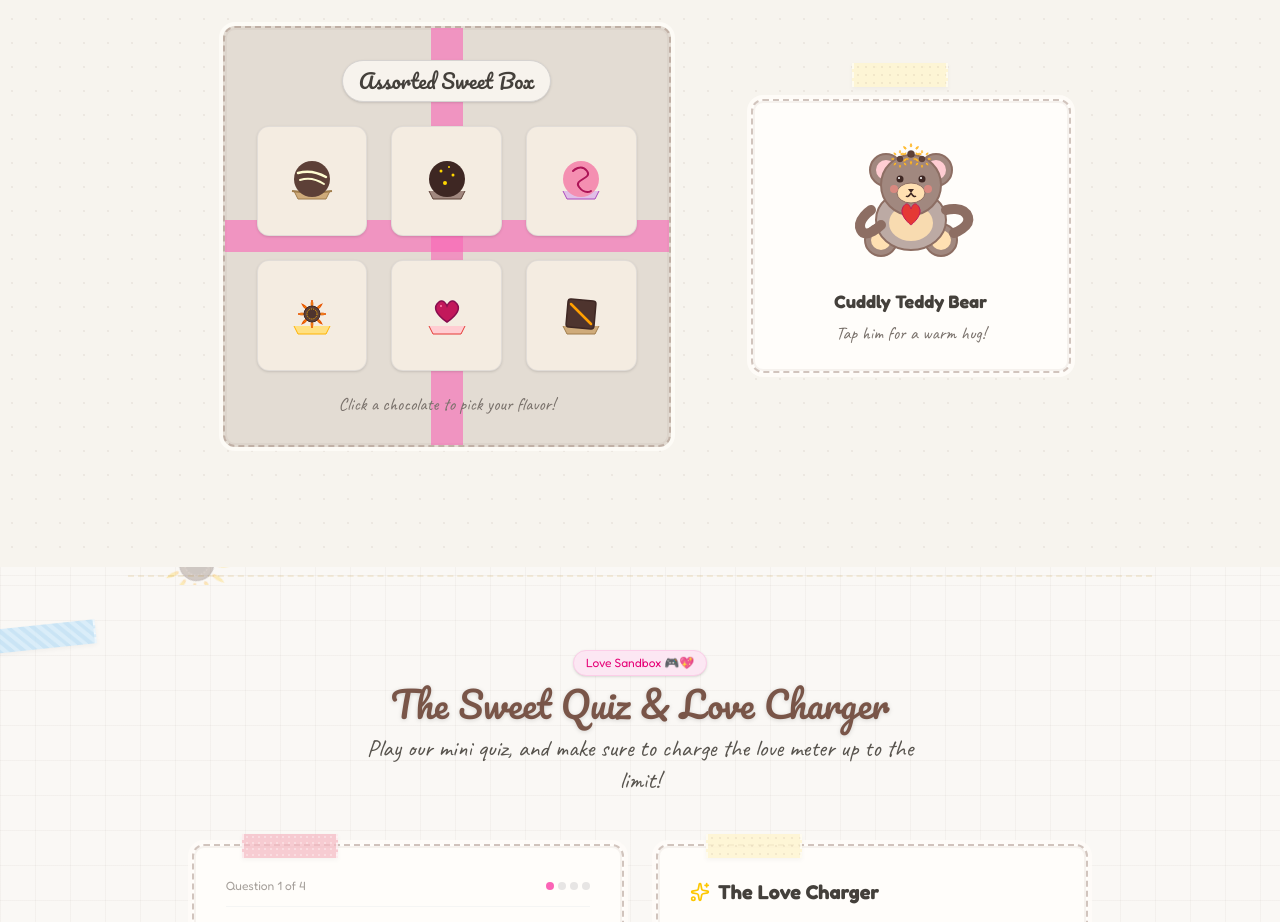
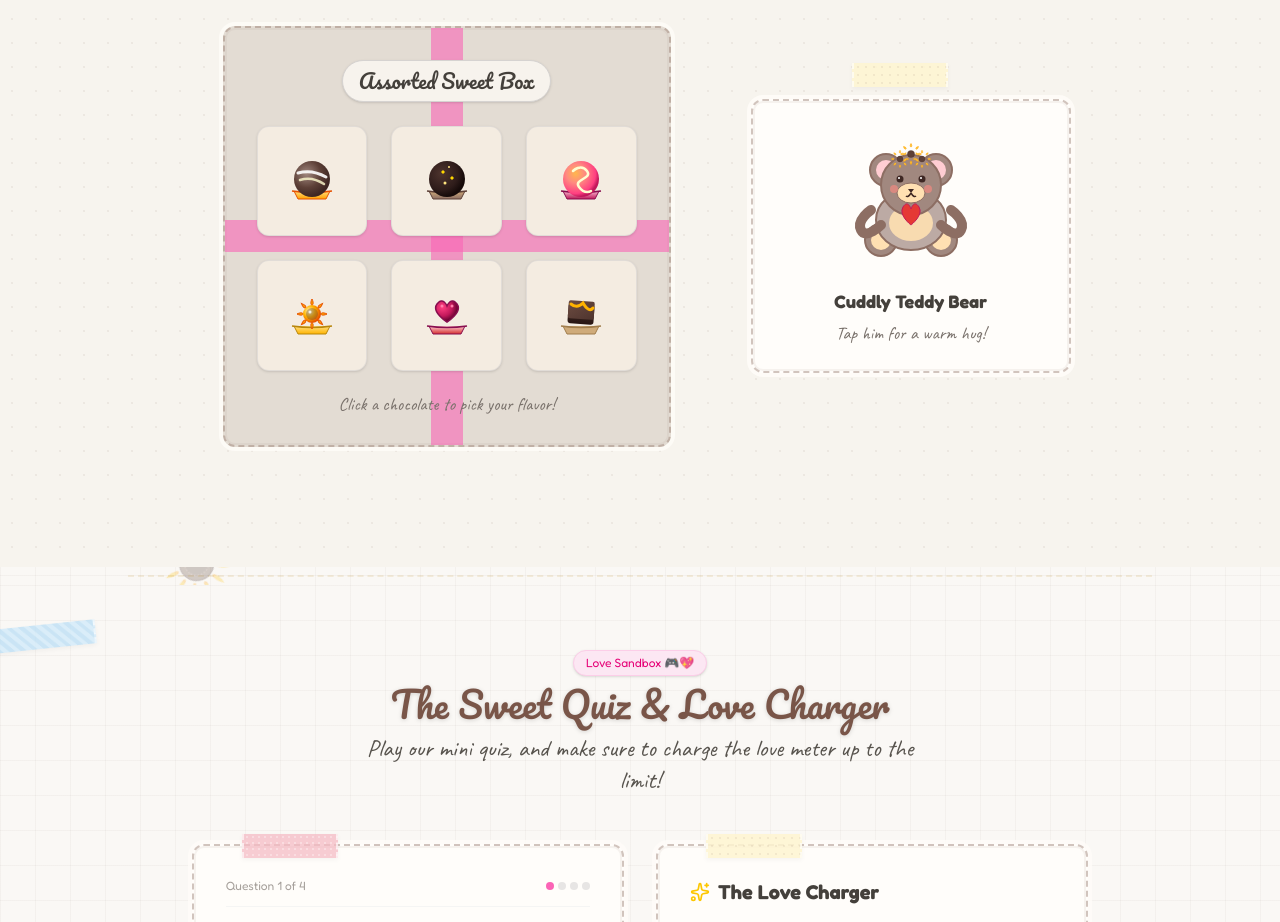
Before and after one commit to dummy-radx/bouquet, a React (Vite) app in the folder frontend/: page / in a window 1280 px wide. Shown: the part 4780-5702 px from the top of the page. Built offline with nearby package versions, Linux system fonts and the light colour scheme; a web font is replaced by a local one.

Commit message:
feat: enhance visual fidelity of ChocolateTeddyBox SVG components with gradients and refined 3D effects

```diff
--- a/frontend/src/components/ChocolateTeddyBox.jsx
+++ b/frontend/src/components/ChocolateTeddyBox.jsx
@@ -8,77 +8,155 @@ const ChocolateSVG = ({ type }) => {
     case 'milk':
       return (
         <svg width="60" height="60" viewBox="0 0 60 60" fill="none" xmlns="http://www.w3.org/2000/svg">
-          {/* Base paper cup */}
-          <path d="M12 40 L16 48 L44 48 L48 40" fill="#cfab7a" stroke="#a07d4c" strokeWidth="1" />
-          <path d="M10 40 Q30 43 50 40" stroke="#a07d4c" strokeWidth="2" fill="none" />
-          {/* Truffle ball */}
-          <circle cx="30" cy="28" r="18" fill="#5D4037" />
-          {/* White drizzle */}
-          <path d="M16 22 Q30 18 44 26" stroke="#FFFDD0" strokeWidth="2.5" fill="none" strokeLinecap="round" />
-          <path d="M18 29 Q30 25 42 33" stroke="#FFFDD0" strokeWidth="2" fill="none" strokeLinecap="round" />
+          <defs>
+            <radialGradient id="milkChoc" cx="35%" cy="35%" r="65%">
+              <stop offset="0%" stopColor="#A1887F" />
+              <stop offset="60%" stopColor="#5D4037" />
+              <stop offset="100%" stopColor="#3E2723" />
+            </radialGradient>
+            <linearGradient id="cupGrad" x1="0%" y1="0%" x2="0%" y2="100%">
+              <stop offset="0%" stopColor="#FFE082" />
+              <stop offset="100%" stopColor="#FFA000" />
+            </linearGradient>
+          </defs>
+          {/* Pleated paper cup wrapper */}
+          <path d="M12 40 L16 48 L44 48 L48 40" fill="url(#cupGrad)" stroke="#E65100" strokeWidth="1" />
+          <path d="M10 40 Q30 43 50 40" stroke="#E65100" strokeWidth="1.5" fill="none" />
+          {/* Truffle ball with 3D gradient */}
+          <circle cx="30" cy="28" r="18" fill="url(#milkChoc)" />
+          {/* Creamy white drizzle with drop-shadow effect */}
+          <path d="M16 22 Q30 18 44 26" stroke="#FFFFFF" strokeWidth="3" fill="none" strokeLinecap="round" opacity="0.9" />
+          <path d="M18 29 Q30 25 42 33" stroke="#FFFDD0" strokeWidth="2.5" fill="none" strokeLinecap="round" opacity="0.8" />
         </svg>
       )
     case 'dark':
       return (
         <svg width="60" height="60" viewBox="0 0 60 60" fill="none" xmlns="http://www.w3.org/2000/svg">
+          <defs>
+            <radialGradient id="darkChoc" cx="35%" cy="35%" r="65%">
+              <stop offset="0%" stopColor="#4E342E" />
+              <stop offset="70%" stopColor="#2E1C1A" />
+              <stop offset="100%" stopColor="#150A09" />
+            </radialGradient>
+            <linearGradient id="cupGradDark" x1="0%" y1="0%" x2="0%" y2="100%">
+              <stop offset="0%" stopColor="#cfab7a" />
+              <stop offset="100%" stopColor="#8d6e63" />
+            </linearGradient>
+          </defs>
           {/* Cup */}
-          <path d="M12 40 L16 48 L44 48 L48 40" fill="#a1887f" stroke="#5d4037" strokeWidth="1" />
-          <circle cx="30" cy="28" r="18" fill="#3E2723" />
-          {/* Gold speckles */}
-          <circle cx="24" cy="20" r="1.5" fill="#FFD700" />
-          <circle cx="36" cy="24" r="1.5" fill="#FFD700" />
-          <circle cx="28" cy="32" r="2" fill="#FFD700" />
-          <circle cx="32" cy="16" r="1" fill="#FFD700" />
+          <path d="M12 40 L16 48 L44 48 L48 40" fill="url(#cupGradDark)" stroke="#5d4037" strokeWidth="1" />
+          <path d="M10 40 Q30 43 50 40" stroke="#5d4037" strokeWidth="1.5" fill="none" />
+          <circle cx="30" cy="28" r="18" fill="url(#darkChoc)" />
+          {/* Sparkles / Gold Leaf details */}
+          <path d="M26 19 L28 21 L26 23 L24 21 Z" fill="#FFD700" />
+          <path d="M35 25 L37 27 L35 29 L33 27 Z" fill="#FFD700" />
+          <circle cx="28" cy="32" r="1.5" fill="#FFE57F" />
+          <circle cx="32" cy="16" r="1" fill="#FFE57F" />
         </svg>
       )
     case 'strawberry':
       return (
         <svg width="60" height="60" viewBox="0 0 60 60" fill="none" xmlns="http://www.w3.org/2000/svg">
+          <defs>
+            <radialGradient id="strawberryChoc" cx="35%" cy="35%" r="65%">
+              <stop offset="0%" stopColor="#FFB74D" />
+              <stop offset="40%" stopColor="#FF8A80" />
+              <stop offset="85%" stopColor="#FF4081" />
+              <stop offset="100%" stopColor="#C2185B" />
+            </radialGradient>
+            <linearGradient id="cupGradPink" x1="0%" y1="0%" x2="0%" y2="100%">
+              <stop offset="0%" stopColor="#F8BBD0" />
+              <stop offset="100%" stopColor="#C2185B" />
+            </linearGradient>
+          </defs>
           {/* Cup */}
-          <path d="M12 40 L16 48 L44 48 L48 40" fill="#e1bee7" stroke="#ab47bc" strokeWidth="1" />
-          <circle cx="30" cy="28" r="18" fill="#F48FB1" />
-          {/* Swirl */}
-          <path d="M22 20 C22 20, 30 12, 36 20 C42 28, 22 28, 28 36 C34 44, 40 40, 40 40" stroke="#AD1457" strokeWidth="2" fill="none" strokeLinecap="round" />
+          <path d="M12 40 L16 48 L44 48 L48 40" fill="url(#cupGradPink)" stroke="#880E4F" strokeWidth="1" />
+          <path d="M10 40 Q30 43 50 40" stroke="#880E4F" strokeWidth="1.5" fill="none" />
+          <circle cx="30" cy="28" r="18" fill="url(#strawberryChoc)" />
+          {/* White Strawberry swirl */}
+          <path d="M22 20 C22 20, 30 12, 36 20 C42 28, 22 28, 28 36 C34 44, 40 40, 40 40" stroke="#FFFDD0" strokeWidth="2.5" fill="none" strokeLinecap="round" />
         </svg>
       )
     case 'caramel':
       return (
         <svg width="60" height="60" viewBox="0 0 60 60" fill="none" xmlns="http://www.w3.org/2000/svg">
+          <defs>
+            <radialGradient id="caramelChoc" cx="35%" cy="35%" r="65%">
+              <stop offset="0%" stopColor="#FFF9C4" />
+              <stop offset="50%" stopColor="#FFB300" />
+              <stop offset="100%" stopColor="#E65100" />
+            </radialGradient>
+            <linearGradient id="cupGradGold" x1="0%" y1="0%" x2="0%" y2="100%">
+              <stop offset="0%" stopColor="#ffe082" />
+              <stop offset="100%" stopColor="#ffb300" />
+            </linearGradient>
+          </defs>
           {/* Cup */}
-          <path d="M12 40 L16 48 L44 48 L48 40" fill="#ffe082" stroke="#ffb300" strokeWidth="1" />
-          {/* Chocolate Sunflower petals */}
+          <path d="M12 40 L16 48 L44 48 L48 40" fill="url(#cupGradGold)" stroke="#b8860b" strokeWidth="1" />
+          <path d="M10 40 Q30 43 50 40" stroke="#b8860b" strokeWidth="1.5" fill="none" />
+          {/* Sunflower outer swirl of golden caramel */}
           {Array.from({ length: 8 }).map((_, idx) => {
             const angle = (idx * 360) / 8
             return (
               <g key={idx} transform={`rotate(${angle} 30 28)`}>
-                <path d="M30 14 C27 22, 33 22, 30 14Z" fill="#FFA000" stroke="#E65100" strokeWidth="1" />
+                <path d="M30 13 C26 21, 34 21, 30 13Z" fill="#FFA000" stroke="#E65100" strokeWidth="1" />
               </g>
             )
           })}
-          {/* Chocolate center */}
-          <circle cx="30" cy="28" r="8" fill="#5D4037" stroke="#3E2723" strokeWidth="1" />
-          <circle cx="30" cy="28" r="5" fill="#4E342E" strokeDasharray="1,1" stroke="#FFB300" strokeWidth="1" />
+          {/* Shiny Caramel center dome */}
+          <circle cx="30" cy="28" r="9" fill="url(#caramelChoc)" />
+          <circle cx="30" cy="28" r="6" fill="#5D4037" opacity="0.35" />
+          <circle cx="28" cy="26" r="1.5" fill="#FFFFFF" opacity="0.8" />
         </svg>
       )
     case 'raspberry':
       return (
         <svg width="60" height="60" viewBox="0 0 60 60" fill="none" xmlns="http://www.w3.org/2000/svg">
+          <defs>
+            <radialGradient id="raspberryGrad" cx="30%" cy="30%" r="70%">
+              <stop offset="0%" stopColor="#FF4081" />
+              <stop offset="60%" stopColor="#C2185B" />
+              <stop offset="100%" stopColor="#5C002B" />
+            </radialGradient>
+            <linearGradient id="cupGradRed" x1="0%" y1="0%" x2="0%" y2="100%">
+              <stop offset="0%" stopColor="#ffcdd2" />
+              <stop offset="100%" stopColor="#d32f2f" />
+            </linearGradient>
+          </defs>
           {/* Cup */}
-          <path d="M12 40 L16 48 L44 48 L48 40" fill="#ffcdd2" stroke="#e53935" strokeWidth="1" />
+          <path d="M12 40 L16 48 L44 48 L48 40" fill="url(#cupGradRed)" stroke="#880E4F" strokeWidth="1" />
+          <path d="M10 40 Q30 43 50 40" stroke="#880E4F" strokeWidth="1.5" fill="none" />
           {/* Heart shaped chocolate */}
-          <path d="M30 36 C30 36, 14 26, 20 18 C26 10, 30 20, 30 20 C30 20, 34 10, 40 18 C46 26, 30 36, 30 36Z" fill="#C2185B" stroke="#880E4F" strokeWidth="1.5" />
-          <circle cx="24" cy="20" r="1" fill="#FF80AB" />
+          <path d="M30 36 C30 36, 14 26, 20 18 C26 10, 30 20, 30 20 C30 20, 34 10, 40 18 C46 26, 30 36, 30 36Z" fill="url(#raspberryGrad)" stroke="#880E4F" strokeWidth="1.5" />
+          <circle cx="25" cy="20" r="1.5" fill="#FF80AB" />
+          <circle cx="35" cy="20" r="1.5" fill="#FF80AB" />
         </svg>
       )
     case 'fudge':
       return (
         <svg width="60" height="60" viewBox="0 0 60 60" fill="none" xmlns="http://www.w3.org/2000/svg">
+          <defs>
+            <linearGradient id="fudgeGradTop" x1="0%" y1="0%" x2="100%" y2="100%">
+              <stop offset="0%" stopColor="#6D4C41" />
+              <stop offset="100%" stopColor="#4E342E" />
+            </linearGradient>
+            <linearGradient id="fudgeGradSide" x1="0%" y1="0%" x2="0%" y2="100%">
+              <stop offset="0%" stopColor="#4E342E" />
+              <stop offset="100%" stopColor="#271512" />
+            </linearGradient>
+          </defs>
           {/* Cup */}
           <path d="M12 40 L16 48 L44 48 L48 40" fill="#cfab7a" stroke="#a07d4c" strokeWidth="1" />
-          {/* Square fudge block */}
-          <rect x="16" y="14" width="28" height="28" rx="3" fill="#4E342E" stroke="#3E2723" strokeWidth="1.5" transform="rotate(5 30 28)" />
-          {/* Caramel lines */}
-          <path d="M20 18 L40 38" stroke="#FFA000" strokeWidth="2.5" strokeLinecap="round" />
+          <path d="M10 40 Q30 43 50 40" stroke="#a07d4c" strokeWidth="1.5" fill="none" />
+          {/* Isometric Square fudge block */}
+          <g transform="rotate(4 30 28)">
+            {/* Left/Bottom Side */}
+            <rect x="17" y="18" width="26" height="20" rx="3" fill="url(#fudgeGradSide)" />
+            {/* Top Side for 3D look */}
+            <rect x="17" y="15" width="26" height="18" rx="2" fill="url(#fudgeGradTop)" />
+          </g>
+          {/* Warm Caramel golden drizzle lines */}
+          <path d="M20 18 Q26 23 32 17 Q38 27 42 22" stroke="#FFB300" strokeWidth="3" fill="none" strokeLinecap="round" />
         </svg>
       )
     default:
@@ -86,15 +164,28 @@ const ChocolateSVG = ({ type }) => {
   }
 }
 
-// Cute Teddy Bear SVG with waving arm animation
+// Cute Teddy Bear SVG with happy wiggles and bounce
 const TeddyBearSVG = ({ isWaving }) => {
   return (
     <svg width="150" height="150" viewBox="0 0 150 150" fill="none" xmlns="http://www.w3.org/2000/svg">
-      {/* Back ears */}
+      {/* Back ears (wiggle when happy) */}
+      <motion.g
+        animate={isWaving ? { rotate: [0, -12, 12, -8, 0] } : { rotate: 0 }}
+        transition={{ duration: 1.2, ease: "easeInOut" }}
+        style={{ transformOrigin: "50px 45px" }}
+      >
         <circle cx="50" cy="45" r="16" fill="#A1887F" stroke="#8D6E63" strokeWidth="2" />
         <circle cx="50" cy="45" r="10" fill="#FFCDD2" />
+      </motion.g>
+
+      <motion.g
+        animate={isWaving ? { rotate: [0, 12, -12, 8, 0] } : { rotate: 0 }}
+        transition={{ duration: 1.2, ease: "easeInOut" }}
+        style={{ transformOrigin: "100px 45px" }}
+      >
         <circle cx="100" cy="45" r="16" fill="#A1887F" stroke="#8D6E63" strokeWidth="2" />
         <circle cx="100" cy="45" r="10" fill="#FFCDD2" />
+      </motion.g>
 
       {/* Feet/Paws */}
       <circle cx="45" cy="115" r="16" fill="#A1887F" stroke="#8D6E63" strokeWidth="2" />
@@ -140,30 +231,50 @@ const TeddyBearSVG = ({ isWaving }) => {
       </g>
       {/* Snout */}
       <ellipse cx="75" cy="68" rx="14" ry="10" fill="#FFE0B2" stroke="#8D6E63" strokeWidth="1" />
-      {/* Eyes */}
+
+      {/* Eyes (Happy ^ ^ crescent squeeze when activated) */}
+      {!isWaving ? (
+        <>
           <circle cx="64" cy="54" r="3.5" fill="#3E2723" />
           <circle cx="63" cy="53" r="1" fill="#FFF" />
           <circle cx="86" cy="54" r="3.5" fill="#3E2723" />
           <circle cx="85" cy="53" r="1" fill="#FFF" />
+        </>
+      ) : (
+        <>
+          <path d="M60 56 Q64 50 68 56" stroke="#3E2723" strokeWidth="3" strokeLinecap="round" fill="none" />
+          <path d="M82 56 Q86 50 90 56" stroke="#3E2723" strokeWidth="3" strokeLinecap="round" fill="none" />
+        </>
+      )}
+
       {/* Nose & Mouth */}
       <polygon points="72,64 78,64 75,68" fill="#3E2723" />
       <path d="M75 68 Q72 73 70 71" stroke="#3E2723" strokeWidth="1.5" fill="none" />
       <path d="M75 68 Q78 73 80 71" stroke="#3E2723" strokeWidth="1.5" fill="none" />
-      {/* Blush */}
-      <circle cx="58" cy="64" r="4" fill="#FF8A80" opacity="0.6" />
-      <circle cx="92" cy="64" r="4" fill="#FF8A80" opacity="0.6" />
 
-      {/* Left arm holding the body */}
+      {/* Blush (Grows and glows when happy) */}
+      <motion.circle
+        cx="58"
+        cy="64"
+        r="4"
+        fill="#FF8A80"
+        opacity="0.6"
+        animate={isWaving ? { scale: [1, 1.4, 1] } : {}}
+        transition={{ duration: 0.6, repeat: 1 }}
+      />
+      <motion.circle
+        cx="92"
+        cy="64"
+        r="4"
+        fill="#FF8A80"
+        opacity="0.6"
+        animate={isWaving ? { scale: [1, 1.4, 1] } : {}}
+        transition={{ duration: 0.6, repeat: 1 }}
+      />
+
+      {/* Static Cuddly Arms holding the chest/heart */}
       <path d="M35 85 C35 85, 20 95, 25 105 C30 115, 45 100, 45 100" stroke="#8D6E63" strokeWidth="10" strokeLinecap="round" />
-
-      {/* Right arm waving! */}
-      <motion.g
-        animate={isWaving ? { rotate: [0, 40, -10, 40, 0] } : { rotate: 0 }}
-        transition={{ duration: 1.5, ease: "easeInOut" }}
-        style={{ originX: '110px', originY: '85px' }}
-      >
-        <path d="M110 85 C110 85, 128 80, 132 92 C135 102, 118 108, 118 108" stroke="#8D6E63" strokeWidth="10" strokeLinecap="round" />
-      </motion.g>
+      <path d="M115 85 C115 85, 130 95, 125 105 C120 115, 105 100, 105 100" stroke="#8D6E63" strokeWidth="10" strokeLinecap="round" />
 
       {/* Red heart held on the chest */}
       <path d="M75 100 C75 100, 62 90, 67 82 C72 74, 75 84, 75 84 C75 84, 78 74, 83 82 C88 90, 75 100, 75 100Z" fill="#E53935" stroke="#C2185B" strokeWidth="1" />
@@ -275,6 +386,12 @@ export const ChocolateTeddyBox = () => {
             <motion.div
               whileHover={{ scale: 1.05, rotate: 2 }}
               whileTap={{ scale: 0.95 }}
+              animate={teddyWaving ? {
+                scale: [1, 1.12, 0.96, 1.05, 1],
+                y: [0, -18, 6, -3, 0],
+                rotate: [0, -4, 4, -2, 0]
+              } : {}}
+              transition={{ duration: 1.5, ease: "easeInOut" }}
               onClick={triggerTeddyHug}
               className="cursor-pointer select-none relative"
             >
@@ -329,13 +446,17 @@ export const ChocolateTeddyBox = () => {
       {/* CHOCOLATE MODAL POP-UP */}
       <AnimatePresence>
         {activeChoc && (
-          <div className="fixed inset-0 flex items-center justify-center p-4 bg-black/30 backdrop-blur-xs z-50">
+          <div
+            onClick={() => setActiveChoc(null)}
+            className="fixed inset-0 flex items-center justify-center p-4 bg-black/30 backdrop-blur-xs z-50 cursor-pointer"
+          >
             <motion.div
-              initial={{ scale: 0.8, opacity: 0, y: 50 }}
+              initial={{ scale: 0.8, opacity: 0, y: 30 }}
               animate={{ scale: 1, opacity: 1, y: 0 }}
-              exit={{ scale: 0.8, opacity: 0, y: 50 }}
-              transition={{ type: "spring", damping: 15 }}
-              className="relative w-full max-w-sm bg-lined-paper border-stitch p-6 sm:p-8 shadow-2xl"
+              exit={{ scale: 0.85, opacity: 0, y: 20 }}
+              transition={{ type: "spring", stiffness: 350, damping: 28 }}
+              onClick={(e) => e.stopPropagation()}
+              className="relative w-full max-w-sm bg-lined-paper border-stitch p-6 sm:p-8 shadow-2xl cursor-default"
             >
               {/* Paper clip or tape detail */}
               <div className="w-20 h-5 absolute -top-2 left-1/2 -translate-x-1/2 washi-tape washi-tape-pink" />
```
Lines whose indentation alone changed are shown as unchanged.
